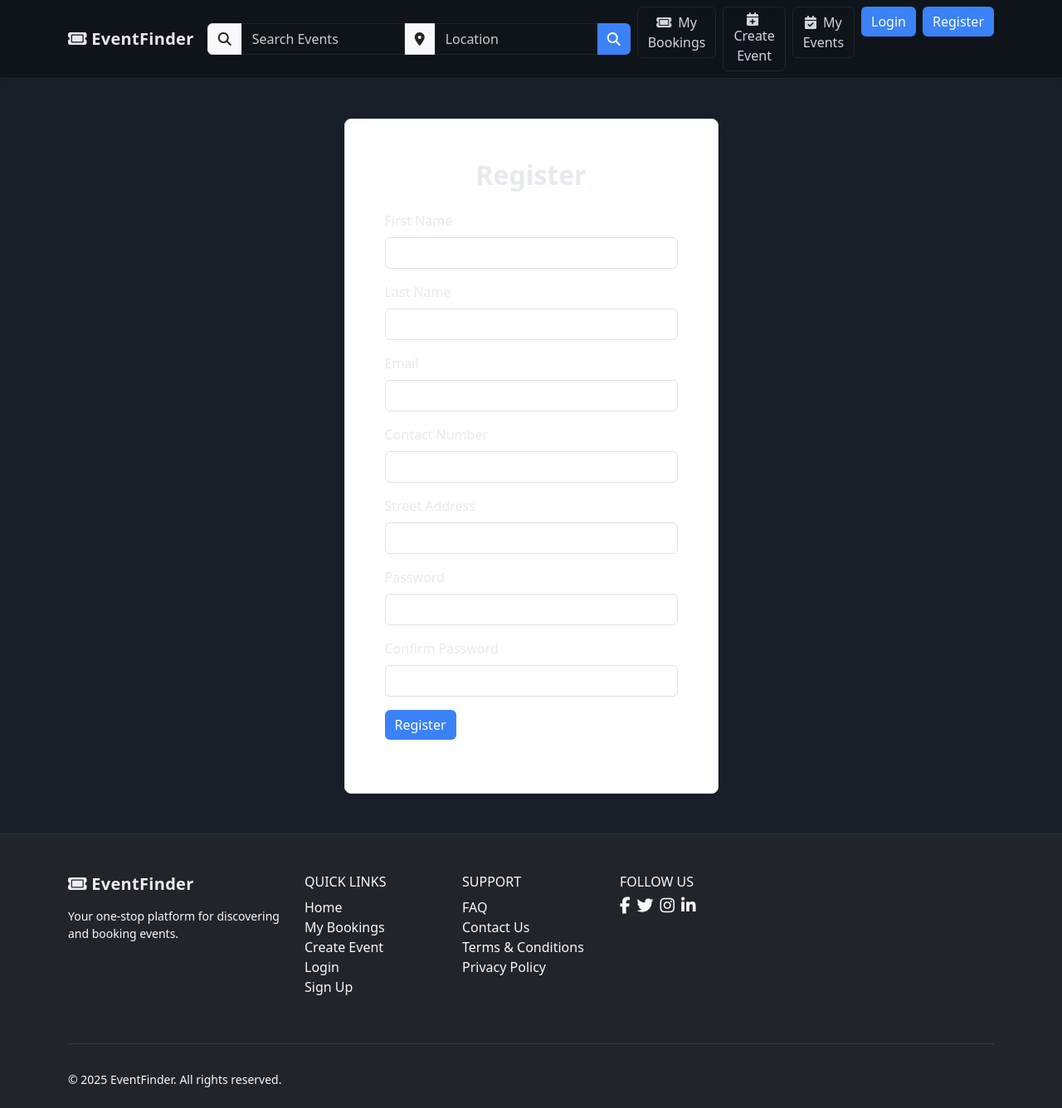
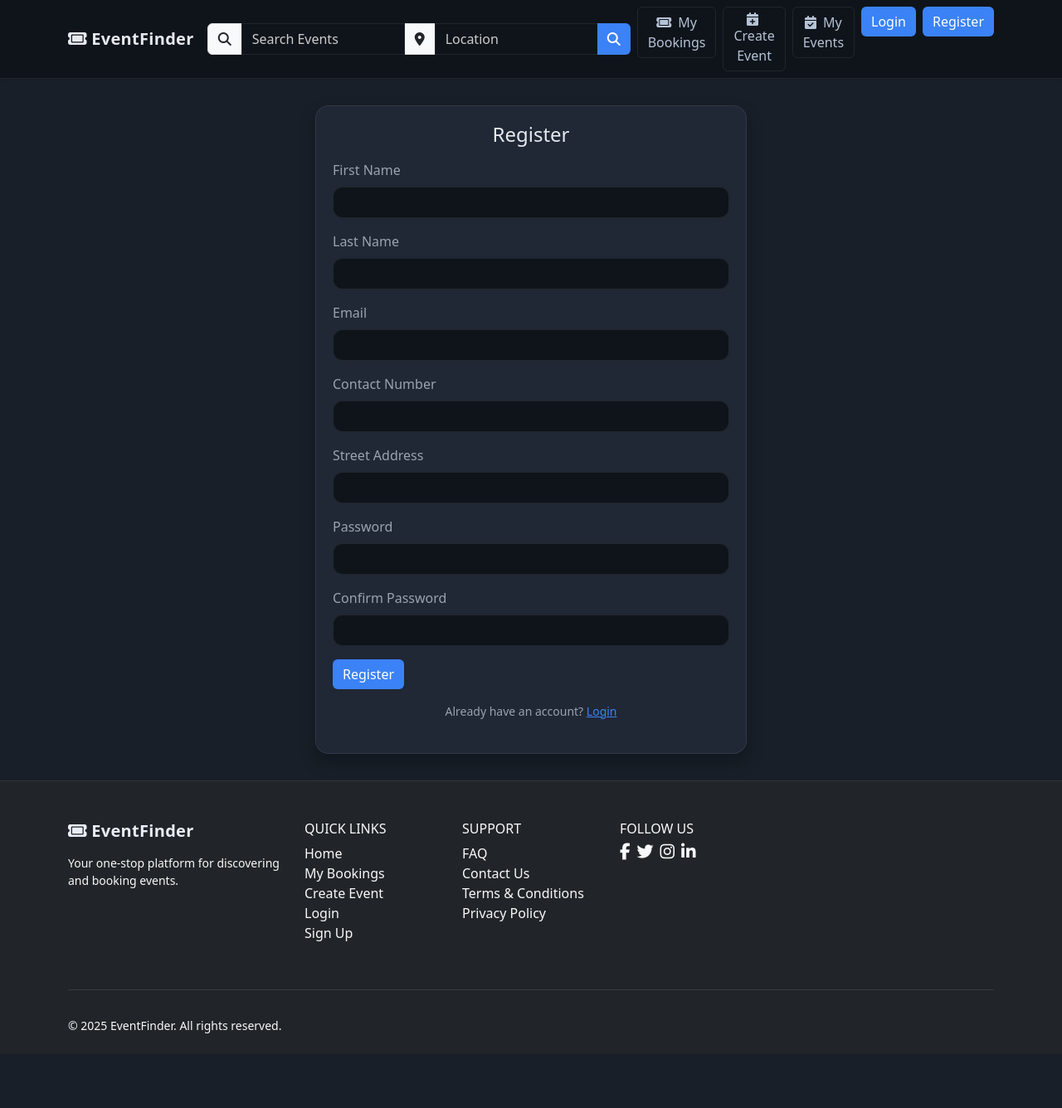
Before and after one commit to suzuki-02/a2_group24, a Flask app: page /register in a window 1280 px wide. Shown: the whole page at 83% size. After the commit the page ends 1246 px from the top, so only its background shows below. Run offline with Flask 3, Linux system fonts and the light colour scheme; some libraries are stand-ins or nearby versions.

```diff
--- a/website/auth.py
+++ b/website/auth.py
@@ -41,7 +41,15 @@ def logout():
 @auth_bp.route('/register', methods=['GET','POST'])
 def register():
     register_form = RegisterForm()
+
     if register_form.validate_on_submit():
+        # ⚡ Check if email already exists
+        existing_user = db.session.scalar(db.select(User).where(User.email == register_form.email.data))
+        if existing_user:
+            flash("That email is already registered. Please log in instead.", "warning")
+            return redirect(url_for("auth.login"))
+
+        # ✅ Otherwise, create new user
         user = User(
             first_name = register_form.first_name.data,
             last_name = register_form.last_name.data,
@@ -53,5 +61,8 @@ def register():
 
         db.session.add(user)
         db.session.commit()
+
+        flash("Registration successful! You can now log in.", "success")  # optional nice message
         return redirect(url_for('auth.login'))
+
     return render_template('user.html', form=register_form, heading='Register')
--- a/website/static/style/styles.css
+++ b/website/static/style/styles.css
@@ -156,7 +156,7 @@ nav .form-control{
   border-radius:.75rem;
 }
 .form-control:focus{
-  border-color:#3b82f6; box-shadow:0 0 0 3px rgba(59,130,246,.25);
+  border-color:#f63b3b; box-shadow:0 0 0 3px rgba(59,130,246,.25);
 } */
 
 /* File input tweak */
@@ -171,7 +171,7 @@ nav .form-control{
 }
 .btn-outline-secondary{
   border:1px solid var(--border)!important;
-  color:#cfd6df!important;
+  color:#b5c3d6!important;
 }
 .btn-outline-secondary:hover{
   background:#1f2633!important;
@@ -267,3 +267,37 @@ textarea.form-control::placeholder {
   border-color: var(--theme);
   transform: scale(1.01);
 }
+/* ---------- Auth pages (login/register) ---------- */
+.auth-wrap{
+  min-height: calc(100vh - 200px); /* full page minus header/footer */
+  display: grid;
+  place-items: center;
+  padding: 2rem 1rem;
+}
+
+.auth-card{
+  width: 100%;
+  max-width: 520px;
+  background: var(--panel);
+  border: 1px solid var(--border);
+  color: var(--text);
+  border-radius: 1rem;
+  box-shadow: var(--shadow);
+  padding: 1.25rem 1.25rem 1.5rem;
+}
+
+/* Form pieces inside the card */
+.auth-card .form-label{ color: var(--muted); }
+.auth-card .form-control{
+  background: #0f141a;
+  border: 1px solid var(--border);
+  color: var(--text);
+  border-radius: .75rem;
+}
+.auth-card .form-control::placeholder{ color: #c7ced8; }
+
+.auth-card .btn-primary{
+  background: var(--brand);
+  border: none;
+}
+.auth-card .btn-primary:hover{ background: var(--brand-600); }
--- a/website/templates/base.html
+++ b/website/templates/base.html
@@ -9,6 +9,7 @@
 </head>
 
 <body>
+
     <!-- Header -->
     <header>
         <!-- Header -->
--- a/website/templates/user.html
+++ b/website/templates/user.html
@@ -2,33 +2,26 @@
 {% from "bootstrap5/form.html" import render_form %}
 
 {% block content %}
-<div class="container py-5">
-  <div class="row justify-content-center">
-    <div class="col-11 col-sm-8 col-md-6 col-lg-5">
-      <div class="border rounded-3 p-4 p-md-5 bg-white shadow-sm">
-
+<div class="auth-wrap">
+  <div class="auth-card">
     <!-- Heading -->
-        <h2 class="mb-4 text-center" style="font-weight:600;">{{ heading }}</h2>
+    <h2 class="h4 text-center mb-3">{{ heading }}</h2>
 
     <!-- Form -->
-        <div class="mb-3">
     {{ render_form(form) }}
-        </div>
 
-        <!-- Register prompt -->
+    <!-- Cross-links -->
     {% if heading == 'Login' %}
-        <div class="text-center mt-3">
-          <p class="mb-0 text-muted" style="font-size:0.95rem;">
+      <p class="mt-3 text-muted small text-center">
         New here?
-            <a href="{{ url_for('auth.register') }}" class="text-decoration-none" style="color:#0d6efd;">
-              Create an account
-            </a>
+        <a href="{{ url_for('auth.register') }}">Create an account</a>
       </p>
-        </div>
+    {% elif heading == 'Register' %}
+      <p class="mt-3 text-muted small text-center">
+        Already have an account?
+        <a href="{{ url_for('auth.login') }}">Login</a>
+      </p>
     {% endif %}
-
-      </div>
-    </div>
   </div>
 </div>
 {% endblock %}
```
Also changed, not shown: website/templates/index.html (+4 -3 lines), instance/sitedata.sqlite. Lines whose indentation alone changed are shown as unchanged.
